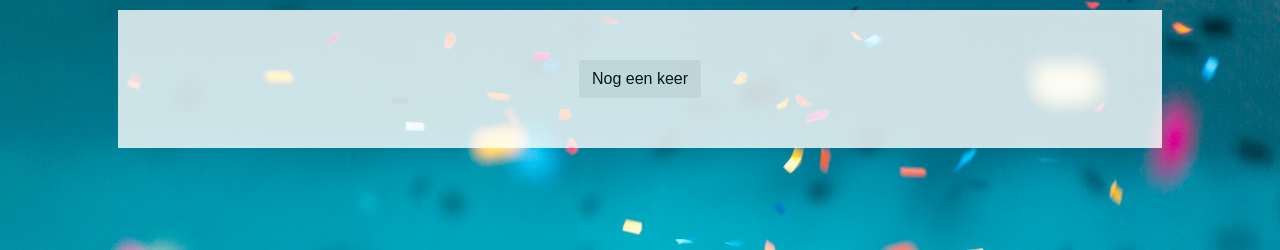
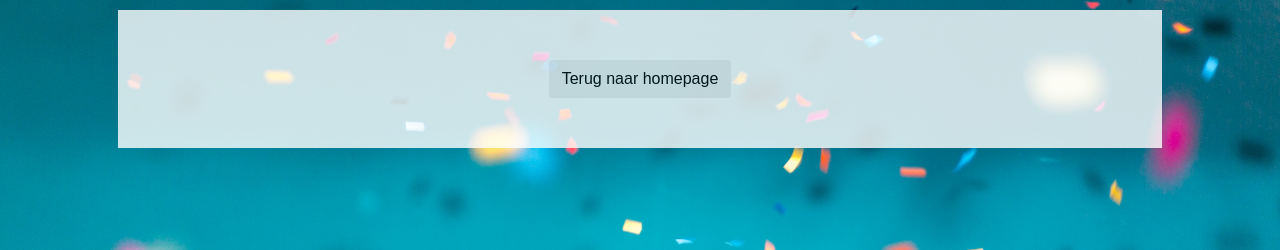
Before and after one commit to Hetgithubaccount/triviamasters, a Flask app: page /eind in a window 1280 px wide. Shown: the part 222-472 px from the top of the page. Run offline with Flask 2, Linux system fonts and the light colour scheme; some libraries are stand-ins or nearby versions.

Commit message:
templates

```diff
--- a/templates/eind.html
+++ b/templates/eind.html
@@ -8,6 +8,6 @@
 <h2> Gefeliciteerd!!</h2>
 <h3> Uw eindscore is: {{ session["score"]}}</h3>
 <form action="/eind" method="post">
-    <button class="btn default" name="terug" type="submit"> Nog een keer </button>
+    <button class="btn default" name="terug" type="submit"> Terug naar homepage </button>
 </form>
 {% endblock %}
```
